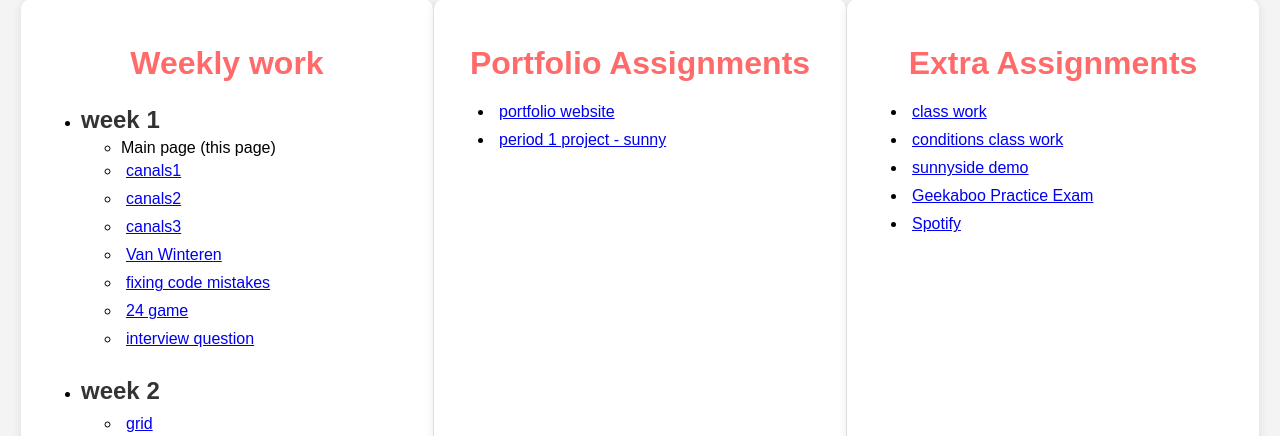
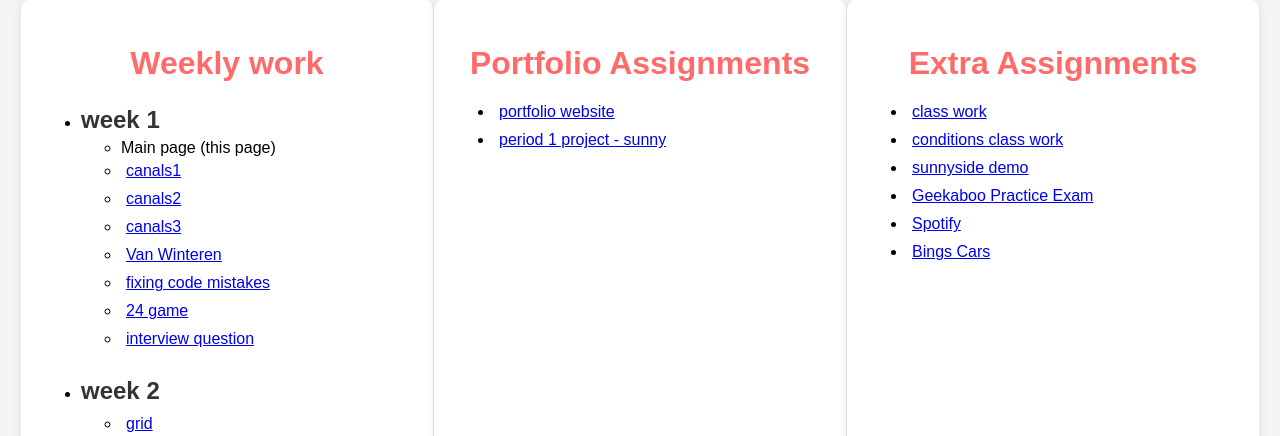
Before and after one commit to pop9459/WebDevelopmentAssignments, a PHP site: page /mainpage.php in a window 1280 px wide. Shown: the part 133-569 px from the top of the page. Run offline with PHP 8.4, Linux system fonts and the light colour scheme.

Commit message:
linked bings cars to mainpage

```diff
--- a/mainpage.php
+++ b/mainpage.php
@@ -79,6 +79,7 @@
                 <li><a href="extra/sunnysideDemo/index.html">sunnyside demo</a></li>
                 <li><a href="extra/GeekabooPracticeExam/index.php">Geekaboo Practice Exam</a></li>
                 <li><a href="extra/Spotify/index.php">Spotify</a></li>
+                <li><a href="extra/BingsCars/index.php">Bings Cars</a></li>
             </ul>
         </div>
     </div>
```
